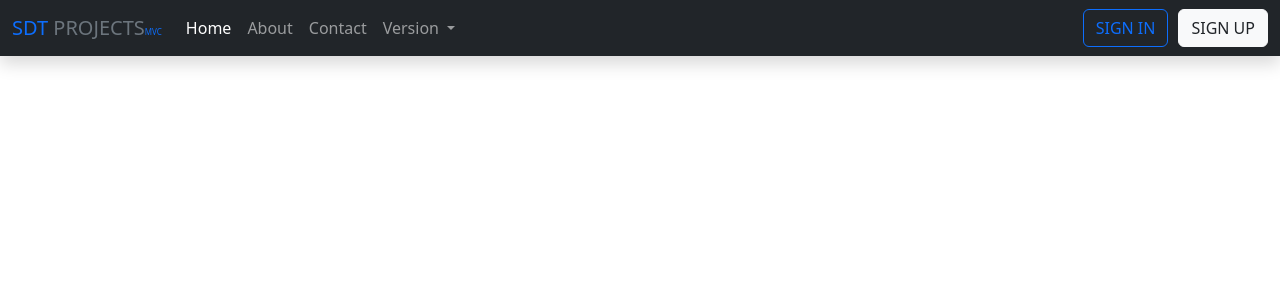
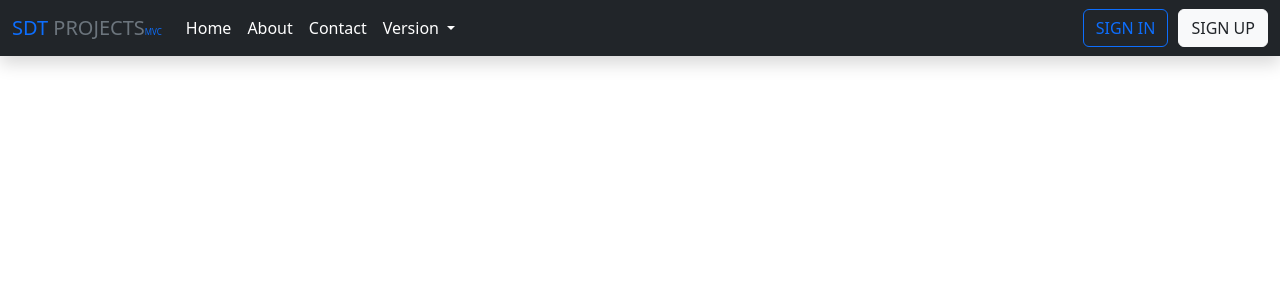
Before and after one commit to Yayanfr20/SDT-PROJECTS-MVC, a PHP site: page /SDT-PROJECTS-MVC/app/views/templates/header.php in a window 1280 px wide. Shown: the top 300 px of the page. Run offline with PHP 8.4, Linux system fonts and the light colour scheme; the template is opened without the code that fills it, so the values that code supplies are empty; some libraries are stand-ins or nearby versions.

Commit message:
Header Landing Page

```diff
--- a/app/views/templates/header.php
+++ b/app/views/templates/header.php
@@ -12,12 +12,22 @@
 
   <!-- link favicon -->
   <link rel="shortcut icon" href="<?= BASEURL; ?>/img/SDT.png" type="images/x-icon">
+
+  <style>
+    .nav-link {
+      color: white;
+    }
+
+    .nav-link:hover {
+      color: grey;
+    }
+  </style>
 </head>
 
 <body>
 
   <!-- navbar -->
-  <nav class="navbar navbar-expand-lg navbar-dark bg-dark shadow fixed-top">
+  <nav class="navbar navbar-expand-lg navbar-dark bg-dark shadow">
     <div class="container-fluid">
       <a class="navbar-brand text-primary" href="#">SDT <span class="text-secondary">PROJECTS</span><span style="font-size: 8px;">MVC</span></a>
       <button class="navbar-toggler" type="button" data-bs-toggle="collapse" data-bs-target="#navbarSupportedContent" aria-controls="navbarSupportedContent" aria-expanded="false" aria-label="Toggle navigation">
@@ -26,7 +36,7 @@
       <div class="collapse navbar-collapse" id="navbarSupportedContent">
         <ul class="navbar-nav me-auto mb-2 mb-lg-0">
           <li class="nav-item">
-            <a class="nav-link active" aria-current="page" href="#">Home</a>
+            <a class="nav-link" aria-current="page" href="#">Home</a>
           </li>
           <li class="nav-item">
             <a class="nav-link" href="#">About</a>
@@ -52,5 +62,4 @@
       </div>
     </div>
   </nav>
-  <br><br>
   <!-- end navbar -->
```
